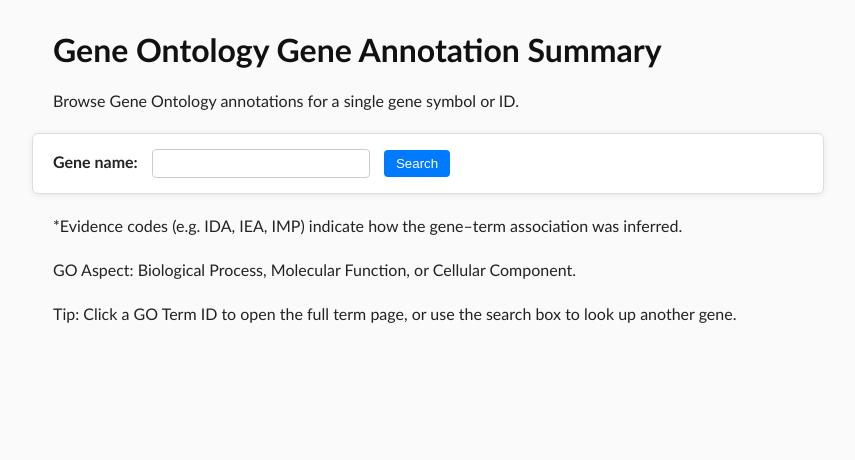
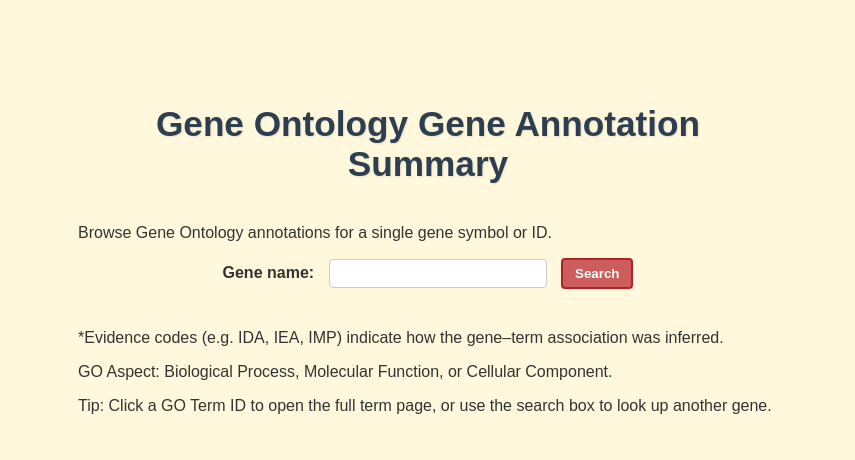
Before and after one commit to heliasol/Project, a Python web app: template Project/templates/gene.html in a window 1280 px wide. Shown: the top 460 px of the page, without its empty margins (212-1067 px from the left). Run offline with Jinja, Linux system fonts and the light colour scheme; the template is opened without the code that fills it, so the values that code supplies are empty.

Commit message:
gene final

```diff
--- a/Project/templates/gene.html
+++ b/Project/templates/gene.html
@@ -3,51 +3,59 @@
 <head>
     <meta charset="utf-8">
     <title>Simple Gene page</title>
+<head>
+    <meta charset="utf-8">
+    <title>Simple Gene Page</title>
+
     <style>
-    /* General body styles */
         body {
-        font-family: 'Trebuchet MS', Tahoma, sans-serif;
-        background-color: #fafafa;
-        margin: 0;
-        padding: 0;
-        color: #222;
-    }
-
-    /* Page container simulation */
-    h1, h2, p, form, table {
-        width: 90%;
-        max-width: 750px;
-        margin: 20px auto;
+            font-family: Arial, sans-serif;
+            max-width: 700px;
+            margin: 50px auto;
+            padding: 30px;
+            background-color: cornsilk;
+            color: #333;
         }
 
         h1 {
-        margin-top: 30px;
-        color: #111;
+            text-align: center;
+            margin-bottom: 40px;
+            font-size: 2.2em;
+            color: #2c3e50;
+            text-shadow: 1px 1px 2px rgba(0,0,0,0.1);
         }
 
-    h2 {
+        h2, h3 {
+            color: #2c3e50;
             margin-top: 30px;
-        color: #111;
         }
 
-    p {
-        line-height: 1.5;
-        margin-bottom: 12px;
+        .intro {
+            text-align: center;
+            margin-bottom: 40px;
+            line-height: 1.6;
+            background-color: #fff8dc;
+            padding: 20px;
+            border-radius: 8px;
+            border: 1px solid #f0e68c;
         }
 
-    /* Form styling */
+        .section-box {
+            background-color: #fff8dc;
+            padding: 20px;
+            border-radius: 8px;
+            border: 1px solid #f0e68c;
+            margin-top: 30px;
+        }
+
         form {
-        background-color: #fff;
-        padding: 15px 20px;
-        border: 1px solid #ddd;
-        border-radius: 6px;
-        box-shadow: 0 1px 6px rgba(0,0,0,0.08);
+            text-align: center;
+            margin-bottom: 40px;
         }
 
         label {
-        display: inline-block;
+            font-weight: bold;
             margin-right: 10px;
-        font-weight: bold;
         }
 
         input[type="text"] {
@@ -61,31 +69,34 @@
         button {
             padding: 6px 12px;
             border: none;
-        background-color: #007bff;
+            background-color: indianred;
             color: #fff;
             border-radius: 4px;
             cursor: pointer;
+            font-weight: bold;
+            border: 2px solid #b22222;
+            transition: all 0.3s ease;
         }
 
         button:hover {
-        background-color: #0056b3;
+            background-color: #cd5c5c;
+            transform: translateY(-2px);
         }
 
-    /* Table styling */
         table {
+            width: 100%;
             border-collapse: collapse;
-        width: 100%;
             margin-top: 20px;
-        background-color: #fff;
-        border-radius: 6px;
+            background-color: white;
+            border-radius: 8px;
             overflow: hidden;
             box-shadow: 0 1px 6px rgba(0,0,0,0.08);
         }
 
         th, td {
-        border: 1px solid #ddd;
             padding: 10px 12px;
             text-align: left;
+            border-bottom: 1px solid #eee;
         }
 
         th {
@@ -98,12 +109,19 @@
         }
 
         a {
-        color: #007bff;
+            color: indianred;
             text-decoration: none;
+            font-weight: bold;
         }
 
         a:hover {
-        text-decoration: underline;
+            color: #cd5c5c;
+        }
+
+        .footnote {
+            margin-top: 25px;
+            font-size: 0.9em;
+            line-height: 1.5;
         }
     </style>
 </head>
```
Lines whose indentation alone changed are shown as unchanged.
